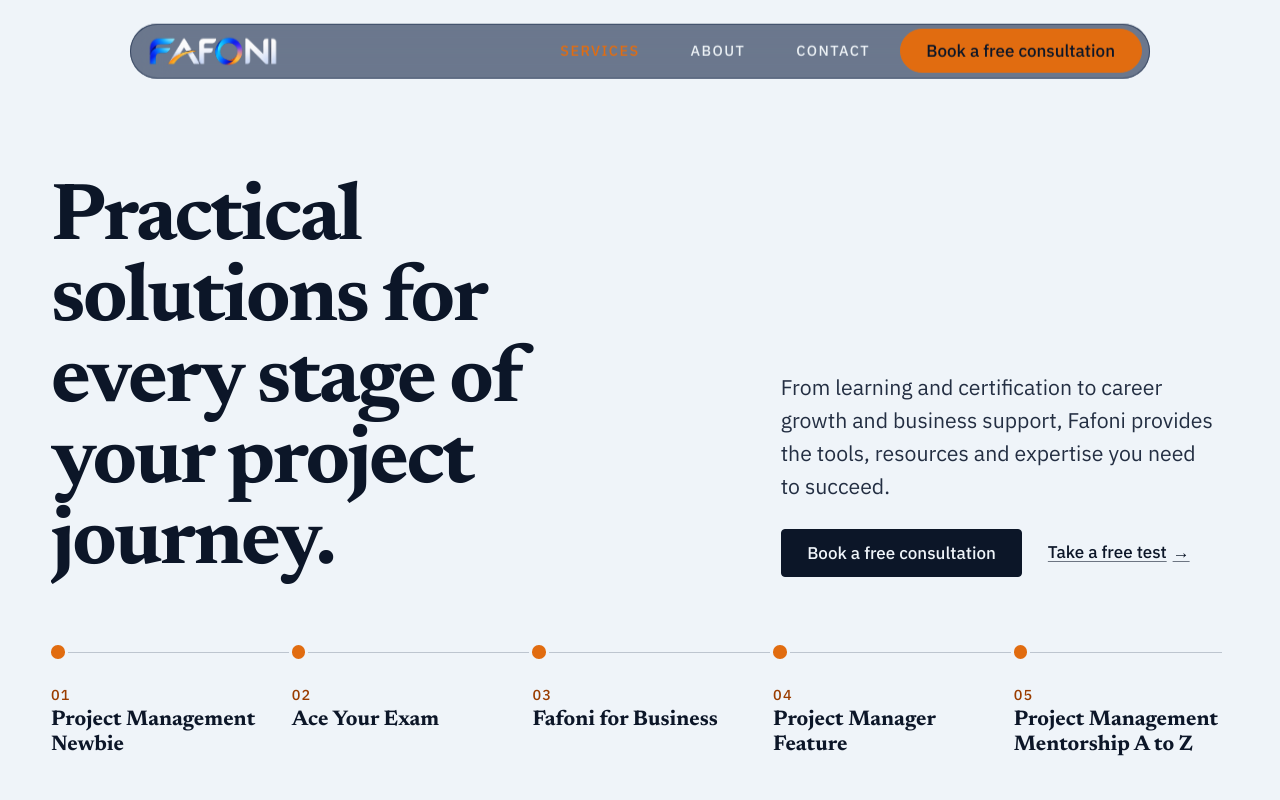
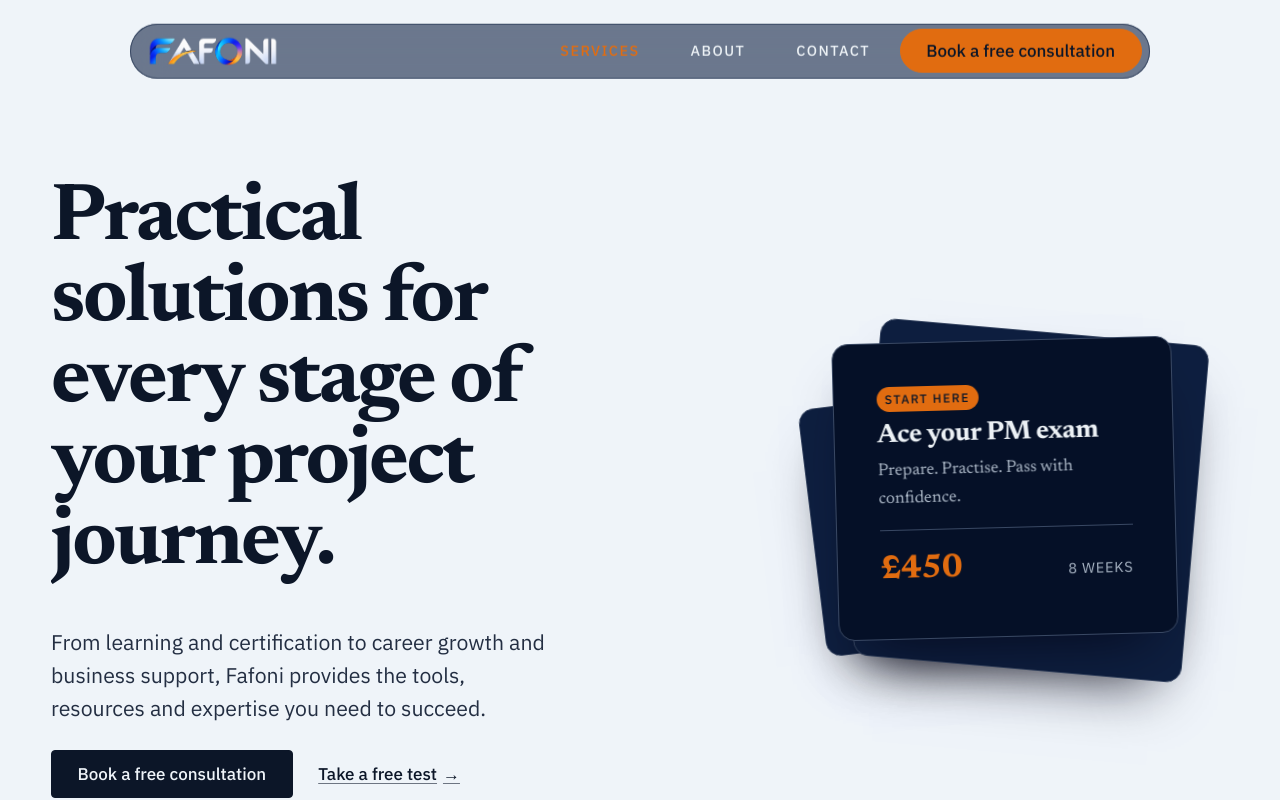
Before and after one commit to Felixdiamond/fafoni, a Next.js app: page /services in a window 1280 px wide. Shown: the top 800 px of the page. Built offline with nearby package versions, Linux system fonts and the light colour scheme.

Commit message:
Services hero: fanned product cards, PDF product content, rules updated

```diff
--- /dev/null
+++ b/app/_components/ProductStack.tsx
@@ -0,0 +1,57 @@
+"use client";
+
+import { motion, useReducedMotion } from "motion/react";
+import { useState } from "react";
+import type { Product } from "@/app/_content/products";
+
+const ease = [0.16, 1, 0.3, 1] as const;
+
+/** Three product cards fanned on the hero. Hovering (or tapping) spreads them; each links to its section. */
+export function ProductStack({ items }: { items: readonly Product[] }) {
+  const reduce = useReducedMotion();
+  const [spread, setSpread] = useState(false);
+  const three = items.slice(0, 3);
+  // Top card first in the array, rendered last so it paints on top.
+  const layout = [
+    { rotate: -7, x: -34, y: 26, scale: 0.94, sx: -150, sy: 40, sr: -10 },
+    { rotate: 5, x: 26, y: 12, scale: 0.97, sx: 150, sy: 20, sr: 8 },
+    { rotate: -1.5, x: 0, y: 0, scale: 1, sx: 0, sy: -14, sr: 0 },
+  ];
+  const order = [three[2], three[1], three[0]];
+  return (
+    <div
+      className="pstack"
+      onPointerEnter={() => setSpread(true)}
+      onPointerLeave={() => setSpread(false)}
+      onClick={() => setSpread((s) => !s)}
+    >
+      {order.map((p, i) => {
+        const l = layout[i];
+        const top = i === order.length - 1;
+        return (
+          <motion.a
+            key={p.id}
+            href={`#${p.id}`}
+            className={`pcard${top ? " pcard--top" : ""}`}
+            initial={reduce ? false : { opacity: 0, y: 60, rotate: 0 }}
+            animate={
+              spread && !reduce
+                ? { opacity: 1, x: l.sx, y: l.sy, rotate: l.sr, scale: 1 }
+                : { opacity: 1, x: l.x, y: l.y, rotate: l.rotate, scale: l.scale }
+            }
+            transition={{ duration: 0.9, delay: reduce ? 0 : 0.5 + i * 0.12, ease }}
+            style={{ zIndex: i + 1 }}
+          >
+            {p.badge ? <span className="pcard__badge">{p.badge}</span> : null}
+            <span className="pcard__name">{p.name}</span>
+            <span className="pcard__line">{p.line}</span>
+            <span className="pcard__meta">
+              <span className="pcard__price">{p.price}</span>
+              <span className="pcard__dur">{p.duration}</span>
+            </span>
+          </motion.a>
+        );
+      })}
+    </div>
+  );
+}
--- a/app/_components/ServicesHero.tsx
+++ b/app/_components/ServicesHero.tsx
@@ -1,3 +1,5 @@
+import type { Product } from "@/app/_content/products";
+import { ProductStack } from "./ProductStack";
 import { Reveal } from "./Reveal";
 import { Route } from "./Route";
 
@@ -7,21 +9,23 @@
   primary: { label: string; href: string };
   secondary: { label: string; href: string };
   stops: readonly { readonly href: string; readonly label: string }[];
+  products: readonly Product[];
 };
 
 /** Ivory typographic hero: statement top-left, paragraph and actions right, the journey line beneath. */
-export function ServicesHero({ title, lede, primary, secondary, stops }: Props) {
+export function ServicesHero({ title, lede, primary, secondary, stops, products }: Props) {
   return (
     <section className="phero" aria-labelledby="hero-title">
       <div className="wrap phero__grid">
-        <h1 id="hero-title" data-split>
-          {title}
-        </h1>
-        <div className="phero__aside">
-          <Reveal as="p" className="phero__lede" delay={0.5}>
+        <div className="phero__text">
+          <h1 id="hero-title" data-split>
+            {title}
+          </h1>
+          <div className="phero__aside">
+          <Reveal as="p" className="phero__lede" delay={0.5} eager>
             {lede}
           </Reveal>
-          <Reveal className="phero__actions" delay={0.65}>
+          <Reveal className="phero__actions" delay={0.65} eager>
             <a className="btn" href={primary.href}>
               {primary.label}
             </a>
@@ -32,7 +36,9 @@
               </span>
             </a>
           </Reveal>
+          </div>
         </div>
+        <ProductStack items={products} />
         <Route stops={stops} />
       </div>
     </section>
--- /dev/null
+++ b/app/_content/products.ts
@@ -0,0 +1,106 @@
+/** The five products from "Products - description.pdf" (client, Sep 2026). Ace your PM exam leads. */
+
+export type Product = {
+  readonly id: string;
+  readonly name: string;
+  readonly short: string;
+  readonly price: string;
+  readonly priceNote?: string;
+  readonly duration: string;
+  readonly target: string;
+  readonly line: string;
+  readonly includes: readonly string[];
+  readonly badge?: string;
+};
+
+export const products: readonly Product[] = [
+  {
+    id: "ace-your-exam",
+    name: "Ace your PM exam",
+    short: "Ace your exam",
+    price: "£450",
+    duration: "8 weeks",
+    target: "Project managers with some training or experience who want to get certified.",
+    line: "Prepare. Practise. Pass with confidence.",
+    badge: "Start here",
+    includes: [
+      "Five hours of live, instructor-led sessions",
+      "Exam curriculum with a study plan",
+      "Digital learning materials, guides and past questions",
+      "Mock examinations",
+      "Recording access for revision",
+    ],
+  },
+  {
+    id: "programme",
+    name: "Private Project Management Programme",
+    short: "Private programme",
+    price: "£1,500",
+    priceNote: "£500 of it payable after your job offer",
+    duration: "12 weeks",
+    target: "Anyone who wants to become a capable, career-ready project professional.",
+    line: "From knowing nothing to becoming an exceptional project manager.",
+    includes: [
+      "Project management fundamentals, A to Z",
+      "Practical project management simulations",
+      "Private mentorship sessions",
+      "Personal development plan",
+      "CV and supporting statement development",
+      "LinkedIn optimisation",
+      "Interview preparation",
+      "Job-search and application strategy",
+    ],
+  },
+  {
+    id: "internship",
+    name: "PM Internship Experience",
+    short: "Internship experience",
+    price: "£750",
+    duration: "8 weeks",
+    target: "People who know the theory but have no practical experience yet.",
+    line: "Real project delivery, on your CV.",
+    includes: [
+      "End-to-end templates",
+      "Refresher lifecycle training",
+      "Live steering committee and script support",
+      "Live product deployment",
+    ],
+  },
+  {
+    id: "starter",
+    name: "Project Management Starter",
+    short: "Starter kit",
+    price: "£30",
+    duration: "Immediate access",
+    target: "Complete beginners.",
+    line: "Your first step into project management.",
+    includes: [
+      "Beginner project management guide and roadmap",
+      "Project management newbie glossary",
+      "The Skilled Project Manager ebook",
+    ],
+  },
+  {
+    id: "for-business",
+    name: "Fafoni for Business",
+    short: "For business",
+    price: "Tailored",
+    duration: "Scoped with you",
+    target: "Businesses that want to upskill a team and improve project and operations delivery.",
+    line: "Build stronger teams. Deliver better results.",
+    includes: [
+      "Project management fundamentals",
+      "Project planning and delivery",
+      "Risk management",
+      "Stakeholder management",
+      "Leadership",
+      "Operations",
+      "Change management",
+      "Agile and hybrid project management",
+      "Project team development",
+    ],
+  },
+];
+
+export const buyLabel = "Book a free consultation";
+export const enquireLabel = "Enquire";
--- a/app/services/page.tsx
+++ b/app/services/page.tsx
@@ -8,6 +8,7 @@
 import { closing, hero } from "../_content/home";
 import { comingSoon, enquire, services, servicesHero, servicesIntro } from "../_content/services";
 import { enquiryLink, links } from "../_content/links";
+import { products } from "../_content/products";
 
 export const metadata: Metadata = {
   title: "Services",
@@ -22,7 +23,8 @@
         lede={servicesHero.lede}
         primary={{ label: hero.primary, href: links.bookConsultation }}
         secondary={{ label: hero.secondary, href: links.freeTest }}
-        stops={services.map((s) => ({ href: `#${s.id}`, label: s.name }))}
+        stops={products.map((p) => ({ href: `#${p.id}`, label: p.name }))}
+        products={products}
       />
 
       <ServicesRail
--- a/app/site.css
+++ b/app/site.css
@@ -426,8 +426,10 @@
 /* ---------- services hero · ivory statement + journey line ---------- */
 .phero { background: var(--color-paper); color: var(--color-ink); }
 .phero__grid { display: grid; grid-template-columns: minmax(0, 1fr); gap: var(--space-xl); padding-block: calc(var(--bar-h) + var(--space-2xl)) var(--space-lg); }
+.phero__text { display: grid; gap: var(--space-lg); }
 @media (max-width: 59.99rem) {
-  .phero__grid { min-height: 100svh; align-content: center; gap: var(--space-xl); padding-block: calc(var(--bar-h) + var(--space-xl)) var(--space-3xl); }
+  .phero__grid { gap: var(--space-2xl); padding-block: calc(var(--bar-h) + var(--space-xl)) var(--space-2xl); }
+  .phero .route-wrap { display: none; }
   .phero__aside { gap: var(--space-lg); }
   .phero__lede { max-width: 40ch; }
   .route-wrap { display: none; }
@@ -439,8 +441,9 @@
 .phero__lede { font-size: var(--text-md); line-height: 1.55; color: var(--color-ink-2); max-width: 40ch; text-wrap: pretty; }
 .phero__actions { display: flex; flex-wrap: wrap; align-items: center; gap: var(--space-md) var(--space-lg); }
 @media (min-width: 60rem) {
-  .phero__grid { grid-template-columns: minmax(0, 7fr) minmax(0, 5fr); column-gap: var(--space-3xl); row-gap: var(--space-2xl); padding-block: calc(var(--bar-h) + var(--space-3xl)) var(--space-2xl); align-items: end; }
-  .phero__aside { padding-bottom: 0.4rem; }
+  .phero__grid { grid-template-columns: minmax(0, 7fr) minmax(0, 5fr); column-gap: var(--space-3xl); row-gap: var(--space-2xl); padding-block: calc(var(--bar-h) + var(--space-3xl)) var(--space-2xl); align-items: center; }
+  .phero__text { gap: var(--space-xl); }
+  .phero__aside { padding-bottom: 0; }
 }
 
 .route-wrap { grid-column: 1 / -1; margin: 0 calc(-1 * var(--page-gutter)); overflow: clip; -webkit-mask-image: linear-gradient(90deg, black 84%, transparent); mask-image: linear-gradient(90deg, black 84%, transparent); }
@@ -465,6 +468,23 @@
   .route__link { padding-top: var(--space-xs); }
   .route__label { max-width: 16ch; }
 }
+
+/* ---------- product stack (services hero) ---------- */
+.pstack { position: relative; height: 20rem; display: grid; place-items: center; cursor: pointer; }
+.pcard {
+  position: absolute; width: min(100%, 19rem); display: grid; gap: var(--space-xs); padding: var(--space-lg);
+  background: var(--color-plate); color: var(--color-plate-ink); border: var(--rule-hair) solid var(--color-plate-rule); border-radius: var(--radius-lg);
+  box-shadow: var(--shadow-panel); text-decoration: none; will-change: transform;
+}
+.pcard--top { background: var(--color-plate-0); }
+.pcard__badge { justify-self: start; font-size: 0.72rem; font-weight: 500; letter-spacing: 0.12em; text-transform: uppercase; color: var(--color-accent-ink); background: var(--color-accent); padding: 0.25em 0.7em; border-radius: 999px; }
+.pcard__name { font-family: var(--font-display); font-weight: 700; font-size: var(--text-lg); line-height: 1.1; letter-spacing: -0.015em; }
+.pcard__line { font-family: var(--font-display); font-weight: 400; font-size: var(--text-base); color: var(--color-plate-muted); }
+.pcard__meta { display: flex; align-items: baseline; justify-content: space-between; gap: var(--space-md); margin-top: var(--space-xs); padding-top: var(--space-sm); border-top: var(--rule-hair) solid var(--color-plate-rule); }
+.pcard__price { font-family: var(--font-display); font-weight: 700; font-size: var(--text-xl); letter-spacing: -0.02em; color: var(--color-accent); }
+.pcard__dur { font-size: var(--text-sm); letter-spacing: 0.06em; text-transform: uppercase; color: var(--color-plate-muted); white-space: nowrap; }
+.pcard:focus-visible { outline: 2px solid var(--color-focus); outline-offset: 4px; }
+@media (min-width: 60rem) { .pstack { height: 26rem; } .pcard { width: 20rem; padding: var(--space-xl); } }
 
 /* ---------- hero index (services) ---------- */
 .hero__body--index { display: grid; gap: var(--space-2xl); }
```
Also changed, not shown: app/_components/Reveal.tsx (+4 -3 lines).
